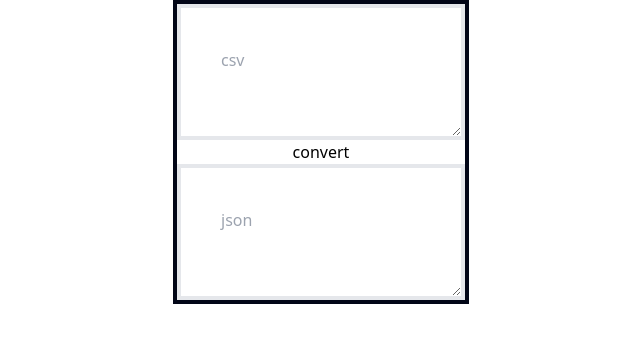
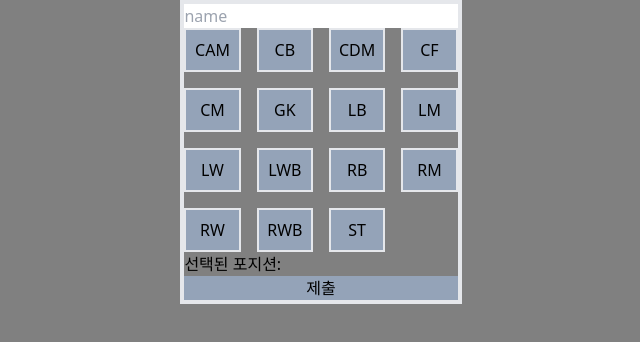
Before and after one commit to jingjing2222/FBPlayer, a React (Vite) app: page / in a window 1280 px wide. Shown: the top 342 px of the page, without its empty margins (319-959 px from the left). Built offline with nearby package versions, Linux system fonts and the light colour scheme.

Commit message:
이름 검색, 필터링 검색 기능 추가

```diff
--- a/package.json
+++ b/package.json
@@ -10,7 +10,6 @@
     "preview": "vite preview"
   },
   "dependencies": {
-    "papaparse": "^5.5.1",
     "prettier": "^3.4.2",
     "react": "^18.3.1",
     "react-dom": "^18.3.1",
--- /dev/null
+++ b/src/components/Form.jsx
@@ -0,0 +1,63 @@
+import SearchButton from "@/components/SearchButton";
+import Select from "@/components/Select";
+import ViewList from "@/components/ViewList";
+import { useState } from "react";
+import { useForm } from "react-hook-form";
+
+export default function Form() {
+    const [inputValue, setInputValue] = useState({
+        "Full Name": "",
+        Nationality: "",
+        Position: [],
+    });
+    const [result, setResult] = useState([]);
+    const [loading, setLoading] = useState(false);
+    const { register, handleSubmit } = useForm();
+
+    // @ts-ignore
+    async function findByID(newPrev) {
+        try {
+            const result = await fetch(
+                `http://localhost:3001/players/findByFilters`,
+                {
+                    method: "POST",
+                    headers: {
+                        "Content-Type": "application/json", // JSON 데이터 전송
+                    },
+                    body: JSON.stringify(newPrev), // JSON 데이터 직렬화
+                }
+            );
+
+            if (!result.ok) {
+                throw new Error(`Error: ${result.status} ${result.statusText}`);
+            }
+
+            const data = await result.json();
+            setResult(data);
+            setLoading(false);
+        } catch (error) {
+            console.error("Error occurred:", error.message);
+        }
+    }
+
+    return (
+        <>
+            <form className="flex flex-col border-4">
+                <input
+                    type="text"
+                    placeholder="name"
+                    {...register("Full Name")}
+                />
+                <div className="flex-initial"></div>
+                <Select setInputValue={setInputValue} />
+                <SearchButton
+                    handleSubmit={handleSubmit}
+                    setLoading={setLoading}
+                    setInputValue={setInputValue}
+                    findByID={findByID}
+                />
+                <ViewList loading={loading} result={result} />
+            </form>
+        </>
+    );
+}
--- /dev/null
+++ b/src/components/PositionButton.jsx
@@ -0,0 +1,19 @@
+import { useState } from "react";
+
+export default function PositionButton({ togglePosition, position }) {
+    const [isClicked, setIsClicked] = useState(false);
+    return (
+        <>
+            <button
+                type="button"
+                className={`p-2 border-2 ${isClicked ? "bg-slate-600" : "bg-slate-400"}`}
+                onClick={() => {
+                    setIsClicked(!isClicked);
+                    togglePosition(position);
+                }}
+            >
+                {position}
+            </button>
+        </>
+    );
+}
--- /dev/null
+++ b/src/components/SearchButton.jsx
@@ -0,0 +1,24 @@
+export default function SearchButton({
+    handleSubmit,
+    setLoading,
+    setInputValue,
+    findByID,
+}) {
+    return (
+        <button
+            className="flex-initial w-auto bg-slate-400"
+            onClick={handleSubmit((data) => {
+                // @ts-ignore
+                setInputValue((prev) => {
+                    const newPrev = { ...prev, ...data };
+                    findByID(newPrev);
+                    console.log(newPrev);
+                    return newPrev;
+                });
+                setLoading(true);
+            })}
+        >
+            제출
+        </button>
+    );
+}
--- /dev/null
+++ b/src/components/Select.jsx
@@ -0,0 +1,66 @@
+import PositionButton from "@/components/PositionButton";
+import { useState } from "react";
+
+// 기본 포지션 배열
+const defaultPosition = [
+    "CAM",
+    "CB",
+    "CDM",
+    "CF",
+    "CM",
+    "GK",
+    "LB",
+    "LM",
+    "LW",
+    "LWB",
+    "RB",
+    "RM",
+    "RW",
+    "RWB",
+    "ST",
+];
+
+export default function Select({ setInputValue }) {
+    // 선택된 포지션 상태 관리
+    const [selectedPositions, setSelectedPositions] = useState([]);
+
+    // 포지션 추가/제거 함수
+    const togglePosition = (position) => {
+        setSelectedPositions((prevPositions) => {
+            if (prevPositions.includes(position)) {
+                const updatedPositions = prevPositions.filter(
+                    (existingPosition) => existingPosition !== position
+                );
+                setInputValue((prevValue) => ({
+                    ...prevValue,
+                    Position: updatedPositions,
+                }));
+                return updatedPositions;
+            } else {
+                const updatedPositions = [...prevPositions, position];
+                setInputValue((prevValue) => ({
+                    ...prevValue,
+                    Position: updatedPositions,
+                }));
+                return updatedPositions;
+            }
+        });
+    };
+
+    return (
+        <>
+            <div className="grid grid-cols-4 gap-4">
+                {defaultPosition.map((position, idx) => (
+                    // eslint-disable-next-line react/jsx-key
+                    <PositionButton
+                        position={position}
+                        togglePosition={togglePosition}
+                        key={idx}
+                    />
+                ))}
+            </div>
+            {/* 선택된 포지션 출력 */}
+            <div>선택된 포지션: {selectedPositions.join(", ")}</div>
+        </>
+    );
+}
--- /dev/null
+++ b/src/components/ViewList.jsx
@@ -0,0 +1,23 @@
+export default function ViewList({ loading, result }) {
+    return (
+        <>
+            {loading ? (
+                <div>{"loading..."}</div>
+            ) : (
+                result &&
+                result[0] &&
+                result[0]["Full Name"] &&
+                result.map((each, idx) => {
+                    return (
+                        <>
+                            <div key={idx}>
+                                {each["Full Name"]}{" "}
+                                <img src={`${each["Image Link"]}`}></img>
+                            </div>
+                        </>
+                    );
+                })
+            )}
+        </>
+    );
+}
--- a/src/index.css
+++ b/src/index.css
@@ -14,4 +14,5 @@ body {
     width: 100%;
     display: flex;
     justify-content: center;
+    background-color: gray;
 }
--- a/src/routes/page/Home.jsx
+++ b/src/routes/page/Home.jsx
@@ -1,40 +1,9 @@
-import Papa from "papaparse";
-import { useState } from "react";
-import { useForm } from "react-hook-form";
+import Form from "@/components/Form";
 
 export default function Home() {
-    const [inputValue, setInputvalue] = useState("");
-    // @ts-ignore
-    const { register, handleSubmit } = useForm();
-
     return (
         <>
-            <div className="flex flex-col m-auto w-auto h-auto border-slate-950 border-4 justify-around">
-                <textarea
-                    className="flex-initial p-10 w-auto h-auto border-4"
-                    placeholder="csv"
-                    {...register("inputValue")}
-                ></textarea>
-                <button
-                    onClick={handleSubmit((data) =>
-                        // @ts-ignore
-                        setInputvalue(() =>
-                            Papa.parse(
-                                // @ts-ignore
-                                '상호,우편번호,주소,업태,메뉴,전화번호,지정연도,데이터기준일자 조마루뼈다귀서귀포점,63587,제주특별자치도 서귀포시 동홍동로 13,한식,뼈다귀해장국,064-763-4417,2020,2023-12-04 서귀포갈비,63589,제주특별자치도 서귀포시 동홍로 42,한식,"양념갈비,냉면",064-762-2323,2020,2023-12-04',
-                                { headers: true }
-                            )
-                        )
-                    )}
-                >
-                    convert
-                </button>
-                <textarea
-                    className="flex-initial p-10 w-auto h-auto border-4"
-                    placeholder="json"
-                    value={inputValue}
-                ></textarea>
-            </div>
+            <Form />
         </>
     );
 }
```
Also changed, not shown: eslint.config.js (+18 -17 lines), 1 other file (tests, documents, lock files or other folders).
